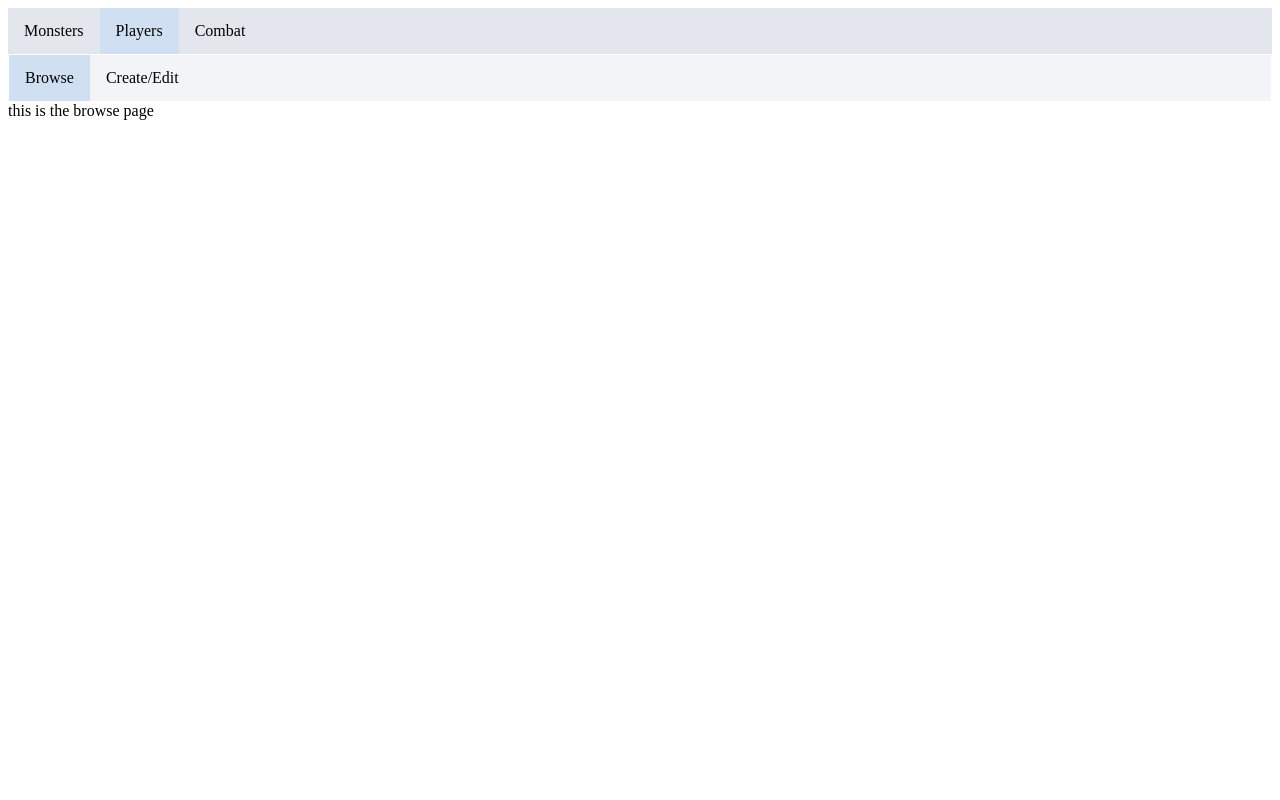
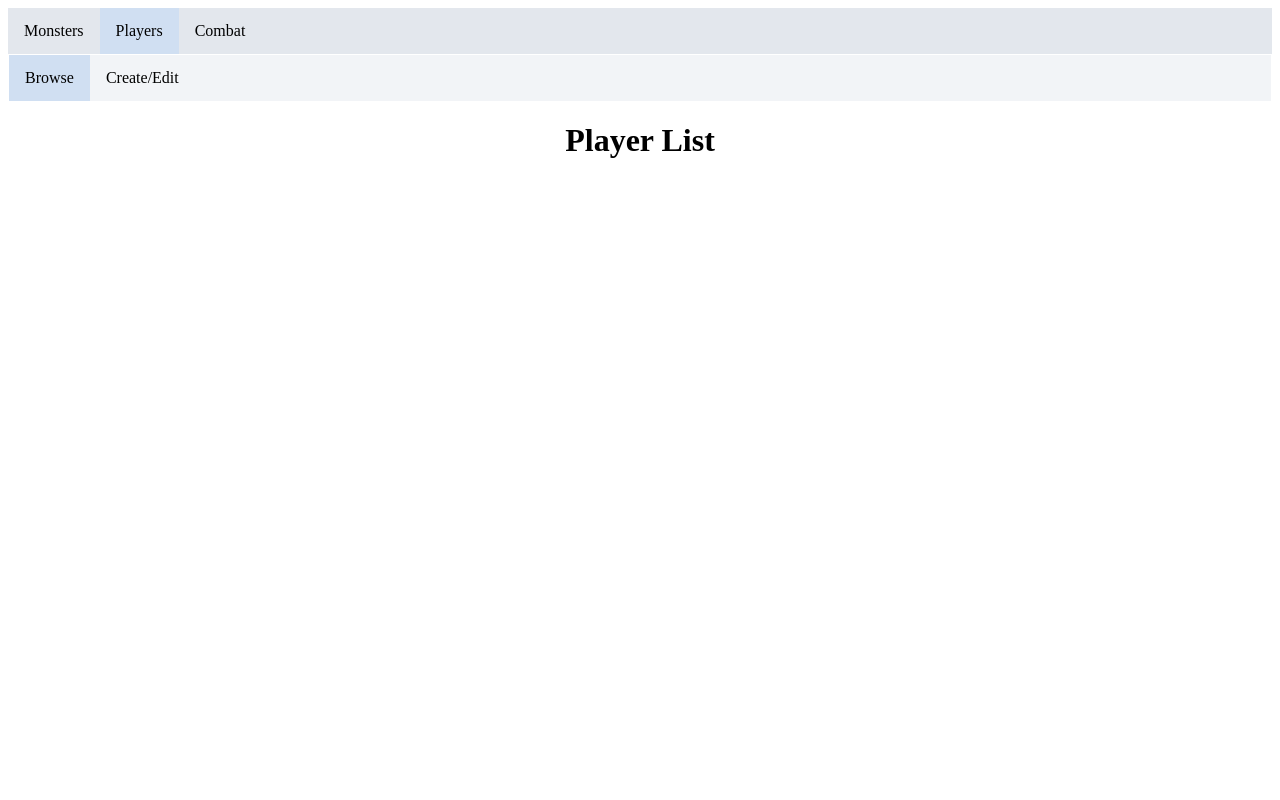
Before and after one commit to echalmers/dndd, a Django app: page /players/ in a window 1280 px wide. Run offline with Django 3.2, Linux system fonts and the light colour scheme; data that the repository does not hold is empty; some libraries are stand-ins or nearby versions.

Commit message:
beginning players list

```diff
--- a/players/models.py
+++ b/players/models.py
@@ -3,5 +3,6 @@ from django.db import models
 
 class Player(models.Model):
     name = models.CharField(max_length=50)
+    level = models.IntegerField()
     ac = models.IntegerField()
-    init_mod = models.IntegerField()
+    initiative = models.IntegerField()
--- a/players/templates/players/browse.html
+++ b/players/templates/players/browse.html
@@ -2,6 +2,77 @@
 
 {% block li_browse_att %}active{% endblock %}
 
+{% block head2 %}
+    <script type="text/javascript" src="https://www.gstatic.com/charts/loader.js"></script>
+    <script type="text/javascript">
+
+      // Load the Visualization API and the controls package.
+      google.charts.load('current', {'packages':['corechart', 'controls']});
+
+      // Set a callback to run when the Google Visualization API is loaded.
+      google.charts.setOnLoadCallback(drawDashboard);
+
+      // Callback that creates and populates a data table,
+      // instantiates a dashboard, a range slider and a pie chart,
+      // passes in the data and draws it.
+      function drawDashboard() {
+
+        // Create our data table.
+        var data = new google.visualization.arrayToDataTable([
+            {{ player_columns|safe }},
+            {{ player_rows|safe }}
+        ]);
+
+        // Create a dashboard.
+        var dashboard = new google.visualization.Dashboard(
+            document.getElementById('dashboard_div'));
+
+        // Create a string filter, passing some options
+        var nameFilter = new google.visualization.ControlWrapper({
+          'controlType': 'StringFilter',
+          'containerId': 'name_filter_div',
+          'options': {
+            'filterColumnLabel': 'name',
+            'matchType': 'any',
+          }
+        });
+
+        // Create a table, passing some options
+        var table = new google.visualization.ChartWrapper({
+          'chartType': 'Table',
+          'containerId': 'chart_div',
+          'options': {
+            'width': '100%',
+            'height': 500,
+            'allowHtml': true,
+          }
+        });
+
+        // Establish dependencies
+        dashboard.bind(nameFilter, table);
+
+        // Draw the dashboard.
+        dashboard.draw(data);
+
+      }
+    </script>
+{% endblock %}
+
 {% block content2 %}
-  this is the browse page
+  <h1>Player List</h1>
+
+  <div id="dashboard_div" style="width: 90%; align: center; margin:0 auto; display: block">
+      <!--Divs that will hold each control and chart-->
+      <div style="width: 100%; align: center; margin:0 auto; display: block">
+        <table>
+          <tr>
+            <td style="width: 50%"><div id="name_filter_div" style="float: left;"></div></td>
+            <!--<td style="width: 50%"><div id="cr_filter_div" style="float: right;"></div></td>-->
+          </tr>
+        </table>
+      </div>
+      <br>
+      <div id="chart_div" style="width: 100%; display: block; margin:0 auto;"></div>
+  </div>
+
 {% endblock %}
--- a/players/urls.py
+++ b/players/urls.py
@@ -1,8 +1,10 @@
 from django.conf.urls import url
 from . import views
+from django.urls import path
 
 urlpatterns = [
     url(r'^$', views.browse, name='browse'),
-    url(r'^browse$', views.browse, name='browse'),
-    url(r'^create', views.create, name='create'),
+    url(r'^browse$', views.browse, name='browse_players'),
+    url(r'^create$', views.create, name='create_player'),
+    path('create/<str:name>/', views.create, name='create_player'),
 ]
--- a/players/views.py
+++ b/players/views.py
@@ -1,7 +1,48 @@
 from django.shortcuts import render
+from .models import Player
+import pandas as pd
+from util import df_to_text
+from .forms import PlayerForm
+from django.http import HttpResponseRedirect, HttpResponse
+from django.urls import reverse
+
 
 def browse(request):
-    return render(request, 'players/browse.html')
 
-def create(request):
-    return render(request, 'players/create.html')
+    players = Player.objects.all().values()
+    df = pd.DataFrame.from_records(players)
+    if len(df.index) > 0:
+        df = df[['name', 'level', 'ac', 'initiative']]
+
+    variables = df_to_text(df, 'player')
+    print(variables)
+
+    return render(request, 'players/browse.html', variables)
+
+
+def create(request, name=None):
+
+    print(request)
+    print(name)
+
+    if request.method == 'POST':
+        if name is not None:
+            p = Player.objects.get(name=name)
+            f = PlayerForm(request.POST, instance=p)
+        else:
+            f = PlayerForm(request.POST)
+
+        if f.is_valid():
+            f.save()
+            return HttpResponseRedirect(reverse('browse_players'))
+        else:
+            return HttpResponse(str(f.errors))
+
+    else:
+        if name is not None:
+            f = PlayerForm(instance=Player.objects.get(name=name))
+        else:
+            f = PlayerForm()
+    context = {'form': f,
+               }
+    return render(request, 'players/create.html', context)
```
Also changed, not shown: players/forms.py (added, +13 -0 lines), players/templates/players/create.html (+10 -1 lines).
